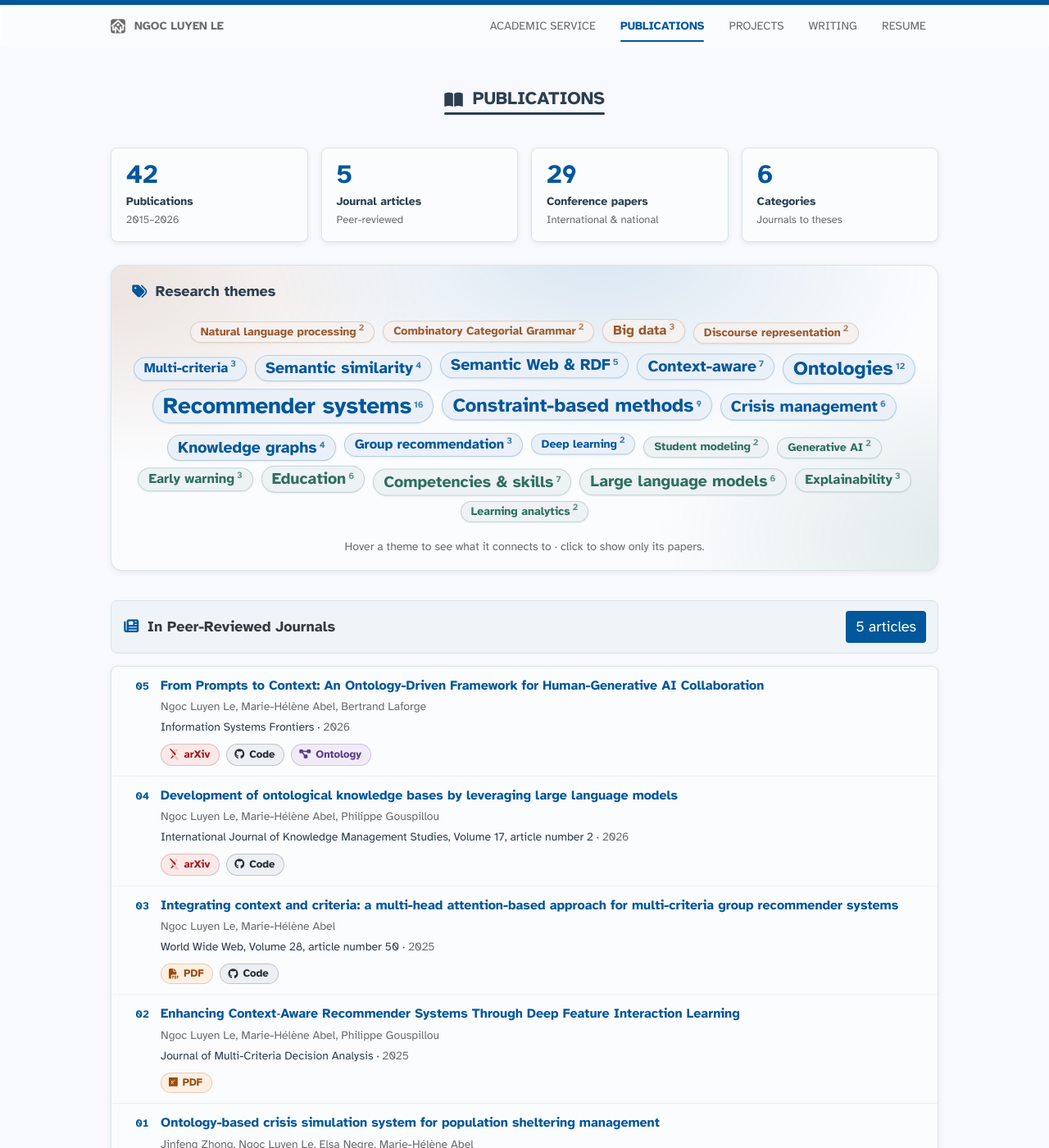
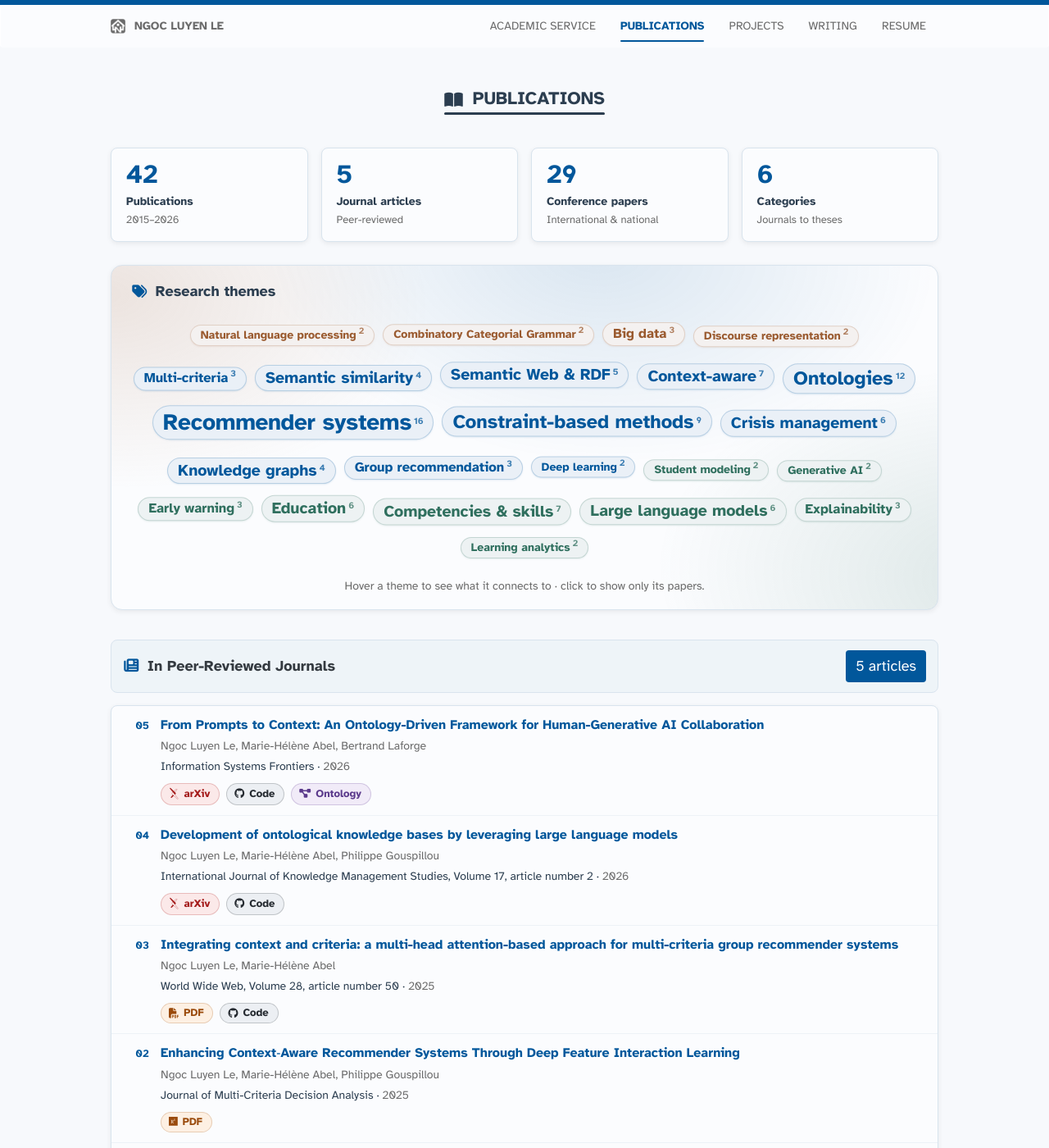
Before and after one commit to lengocluyen/lengocluyen.github.io, a Jekyll site: the page built from publications.html, in a window 1280 px wide and 1400 px high. Shown: the whole window at 82% size. Built offline with Jekyll 4.4.1, drawn with Linux system fonts in a browser that asks for light colours; some web fonts are replaced; a style sheet for code colours, icons or effects is not loaded.

Commit message:
Theme cloud: more space between lines
Co-Authored-By: Claude Opus 5.5 <noreply@anthropic.com>

```diff
--- a/static/css/main.css
+++ b/static/css/main.css
@@ -2765,9 +2765,9 @@ h3.section-header-title {
   align-items: center;
   display: flex;
   flex-wrap: wrap;
-  gap: 10px 10px;
+  gap: 18px 10px;
   justify-content: center;
-  padding: 10px 0 6px;
+  padding: 14px 0 10px;
   position: relative;
 }
 
@@ -2957,7 +2957,7 @@ h3.section-header-title {
 @media (max-width: 576px) {
   .theme-cloud { padding: 18px 14px 14px; }
   .theme-cloud-head { justify-content: center; text-align: center; }
-  .theme-cloud-words { gap: 8px 6px; }
+  .theme-cloud-words { gap: 14px 6px; }
   .theme-word { padding: 3px 10px; }
   .theme-size-4 { font-size: 21px; }
   .theme-size-5 { font-size: 24px; }
```
